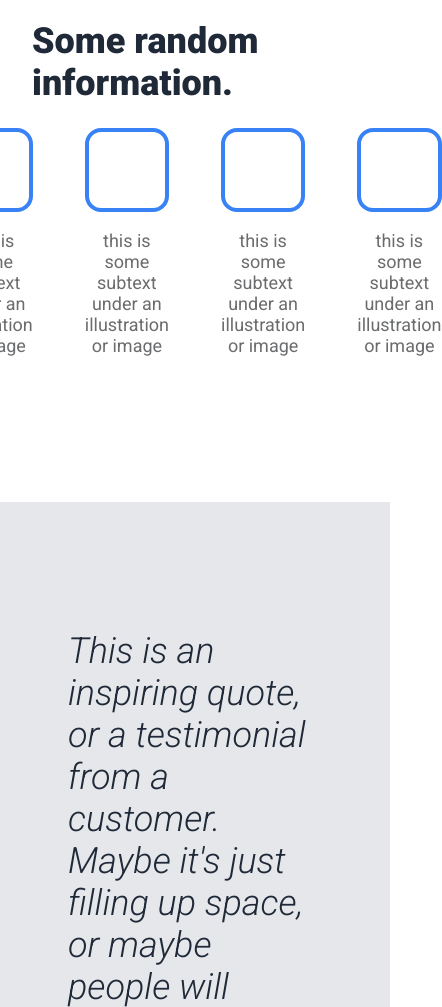
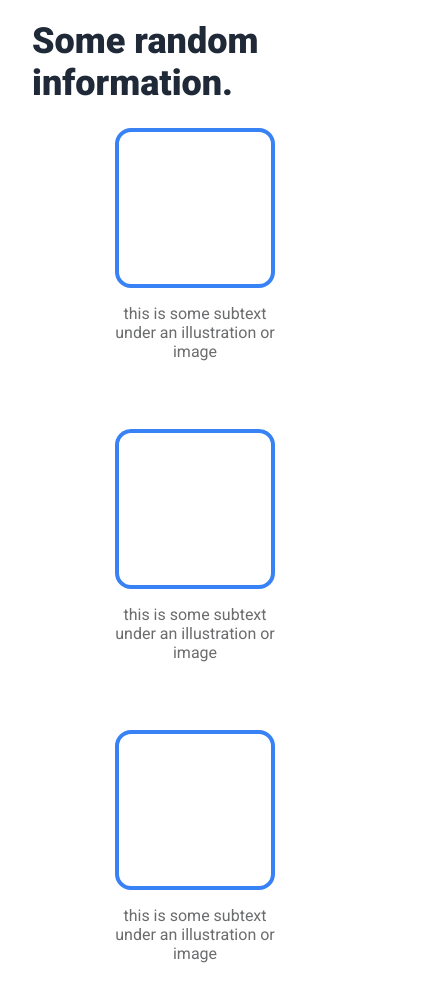
Before and after one commit to ajdizon929/odin-landing-page, a plain HTML site: page index.html in a window 390 px wide. Shown: the part 840-1847 px from the top of the page, 442 px wide, since content can reach past the window. Drawn offline with Linux system fonts and the light colour scheme.

Commit message:
Added wrapping to the information cards
Fixes issue where there is white left margin on
mobile screens, cards now wrap along multiple lines
when needed.

There is still an issue with the padding on certain
sections like the modal, where the padding is set,
so it looks jarring on smaller screens, but it is
out of the scope of the project.

```diff
--- a/style.css
+++ b/style.css
@@ -143,10 +143,11 @@ button {
     display: flex;
     justify-content: center;
     gap: 52px;
+    flex-wrap: wrap;
 }
 
 .information .card {
-    flex: 1;
+    flex: 0 1 160px;
 }
 
 .card .card-img {
@@ -158,7 +159,7 @@ button {
 }
 
 .card .subtext {
-    font-size: 18px;
+    font-size: 16px;
     color: #6b6c6e;
     text-align: center;
 }
```
